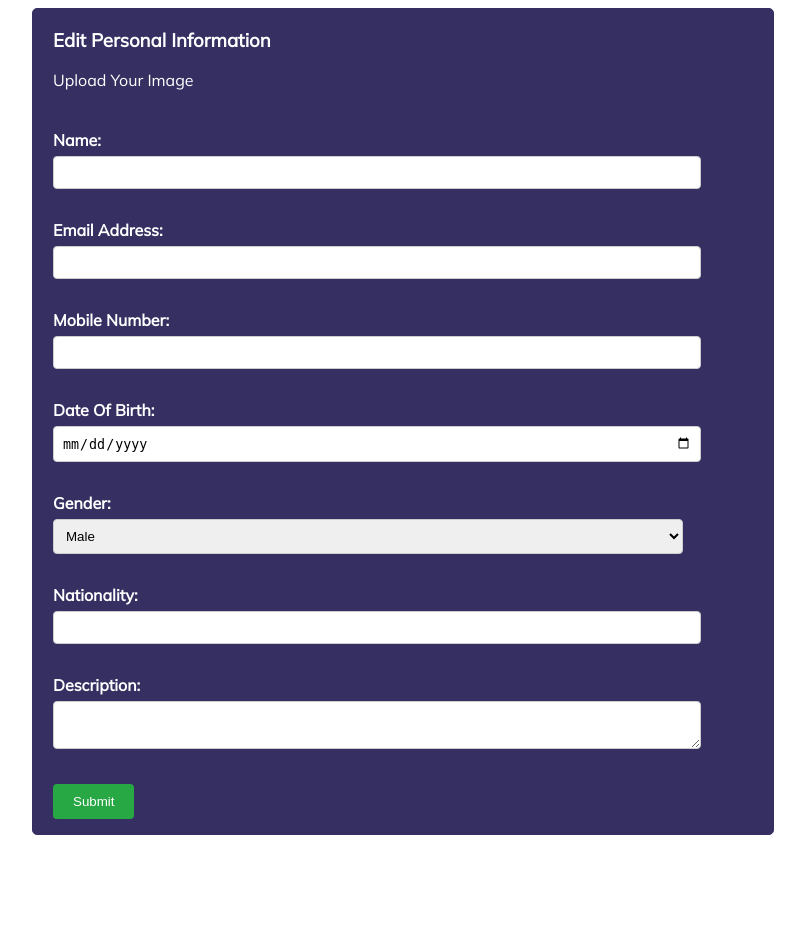
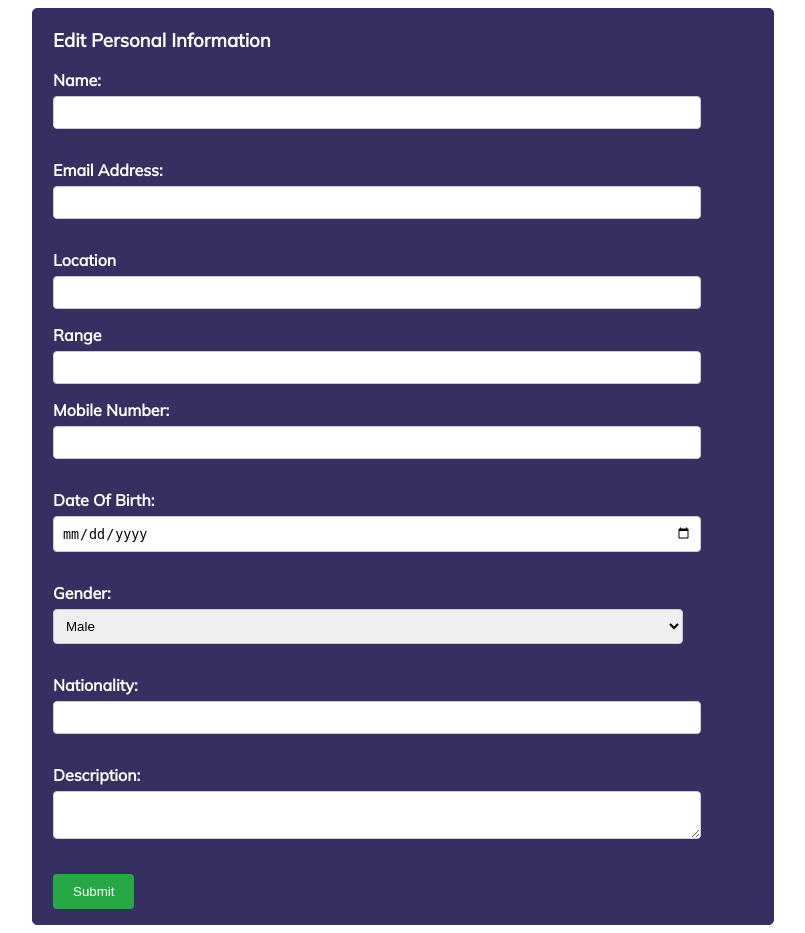
Before and after one commit to Divyanshukrishna/RJPOLICE_HACK_607_DevDroids_6, a Django app: page /person/ in a window 1280 px wide. Shown: the whole page, without its empty margins (296-1101 px from the left). Before the commit the page ends 835 px from the top, so only its background shows below. Run offline with Django 5.2, Linux system fonts and the light colour scheme.

Commit message:
updated_details

```diff
--- a/templates/person.html
+++ b/templates/person.html
@@ -74,11 +74,11 @@
 				{% csrf_token %}
 				<h3 class="text-center">Edit Personal Information</h3>
 				<div class="row">
-					<div class="column">
+					{% comment %} <div class="column">
 						<label for="">Upload Your Image</label><br><br>
 						{{form.as_p}}
-						{% comment %} <input type="file" id="myFile" name="filename"> {% endcomment %}
-					</div><br>
+						<input type="file" id="myFile" name="filename">
+					</div><br>  {% endcomment %}
 					<div class="column">
 						<label class="profile_details_text" for="first_name">Name:</label>
 						<input type="text" name="first_name" id="first_name" class="form-control" value="" required>
@@ -90,6 +90,17 @@
 						<input type="email" name="email" id="email" class="form-control" value="" required>
 					</div>
 				</div>
+
+				<div class="column">
+					<label class="profile_details_text" for="first_name">Location</label>
+					<input type="text" name="first_name" id="first_name" class="form-control" value="" required>
+				</div>
+
+				<div class="column">
+					<label class="profile_details_text" for="first_name">Range</label>
+					<input type="text" name="first_name" id="first_name" class="form-control" value="" required>
+				</div>
+
 				<div class="row">
 					<div class="column">
 						<label class="profile_details_text" for="phone">Mobile Number:</label>
```
